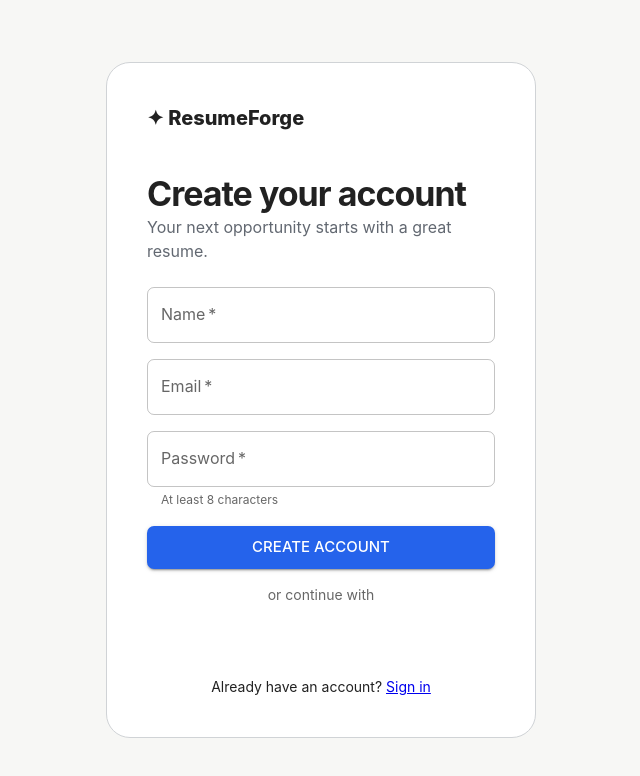
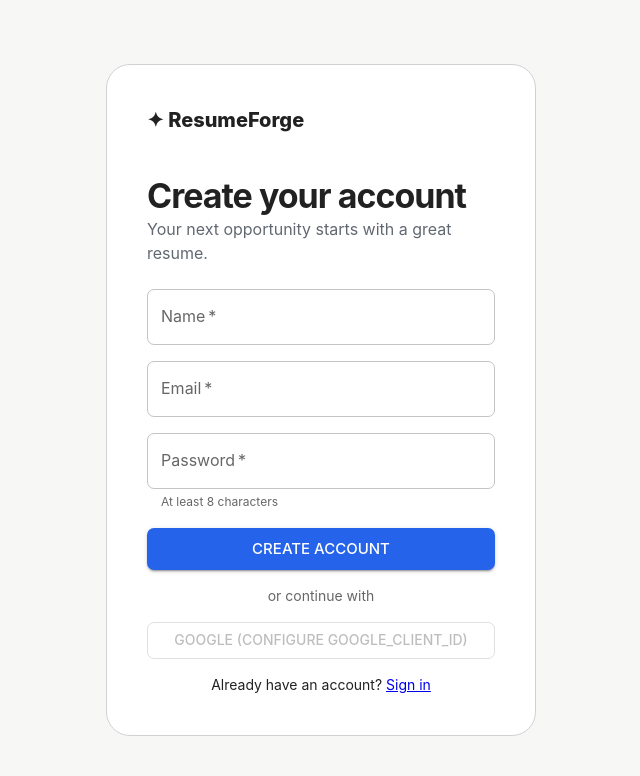
Before and after one commit to vickyramz514/resumebuilder, a React (Vite) app in the folder client/: page /register in a window 1280 px wide. Shown: the top 776 px of the page, without its empty margins (319-959 px from the left). Built offline with nearby package versions, Linux system fonts and the light colour scheme; no server answers.

Commit message:
Local datasets are updated

```diff
--- a/client/src/App.tsx
+++ b/client/src/App.tsx
@@ -10,7 +10,7 @@ import PublicResumePage from './pages/PublicResumePage';
 import LandingPage from './pages/LandingPage';
 import { GoogleOAuthProvider } from '@react-oauth/google';
 
-const googleClientId = import.meta.env.VITE_GOOGLE_CLIENT_ID ?? '';
+const googleClientId = import.meta.env.GOOGLE_CLIENT_ID ?? '';
 
 function App() {
   const loadCurrentUser = useAuthStore((state) => state.loadCurrentUser);
--- a/client/src/components/GoogleSignInButton.tsx
+++ b/client/src/components/GoogleSignInButton.tsx
@@ -1,7 +1,7 @@
 import { GoogleLogin } from '@react-oauth/google';
 import { Button } from '@mui/material';
 
-const clientId = import.meta.env.VITE_GOOGLE_CLIENT_ID ?? '';
+const clientId = import.meta.env.GOOGLE_CLIENT_ID ?? '';
 
 interface GoogleSignInButtonProps {
   onCredential: (credential: string) => Promise<void>;
@@ -11,7 +11,7 @@ interface GoogleSignInButtonProps {
 
 export default function GoogleSignInButton({ onCredential, disabled = false, onError }: GoogleSignInButtonProps) {
   if (!clientId) {
-    return <Button type="button" variant="outlined" fullWidth disabled>Google (configure VITE_GOOGLE_CLIENT_ID)</Button>;
+    return <Button type="button" variant="outlined" fullWidth disabled>Google (configure GOOGLE_CLIENT_ID)</Button>;
   }
 
   return (
--- a/client/src/services/api.ts
+++ b/client/src/services/api.ts
@@ -1,4 +1,4 @@
-const apiBaseUrl = (import.meta.env.VITE_API_URL ?? '').replace(/\/$/, '');
+const apiBaseUrl = (import.meta.env.API_URL ?? '').replace(/\/$/, '');
 
 export class ApiError extends Error {
   status: number;
```
Also changed, not shown: 1 other file (tests, documents, lock files or other folders).
